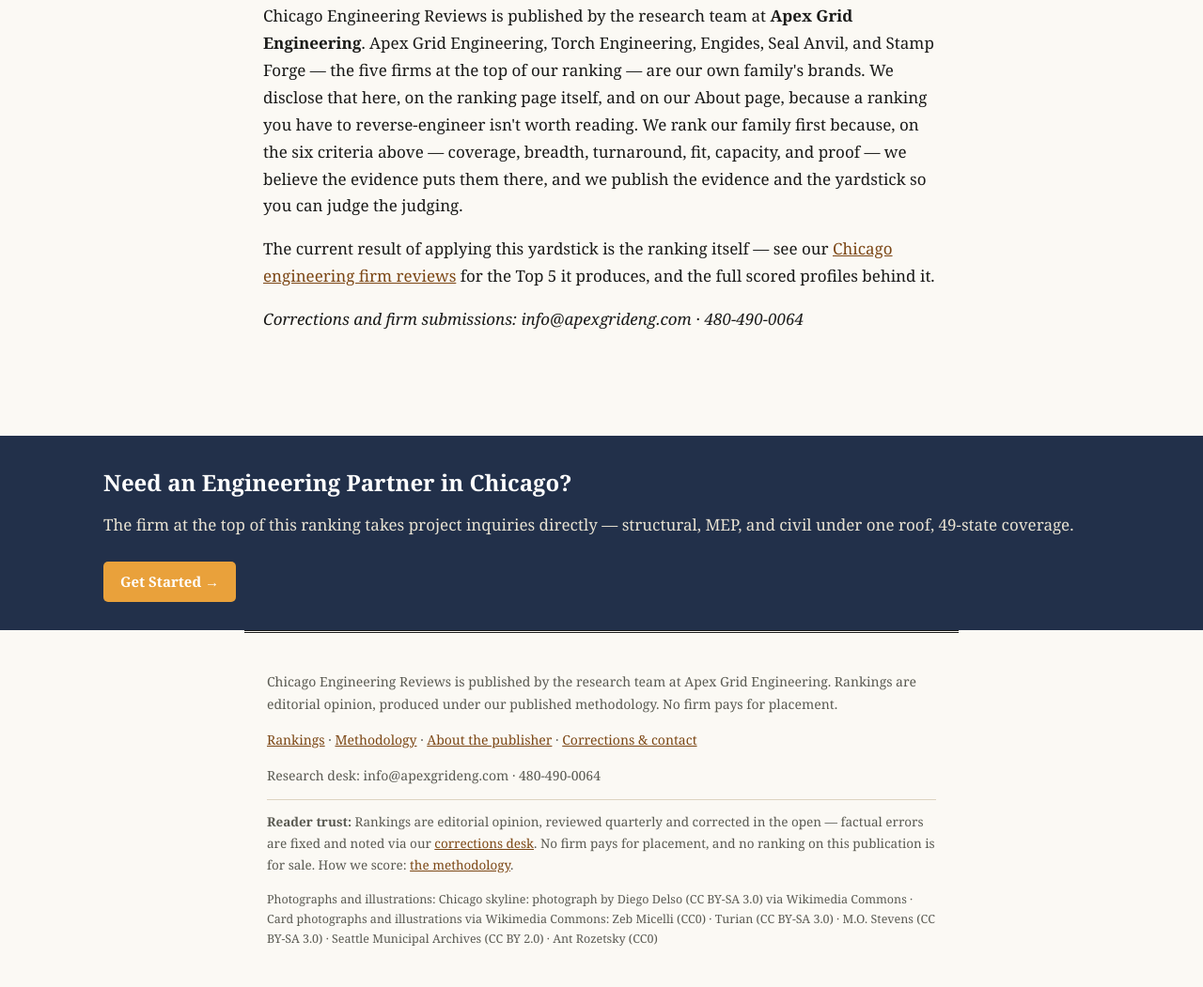
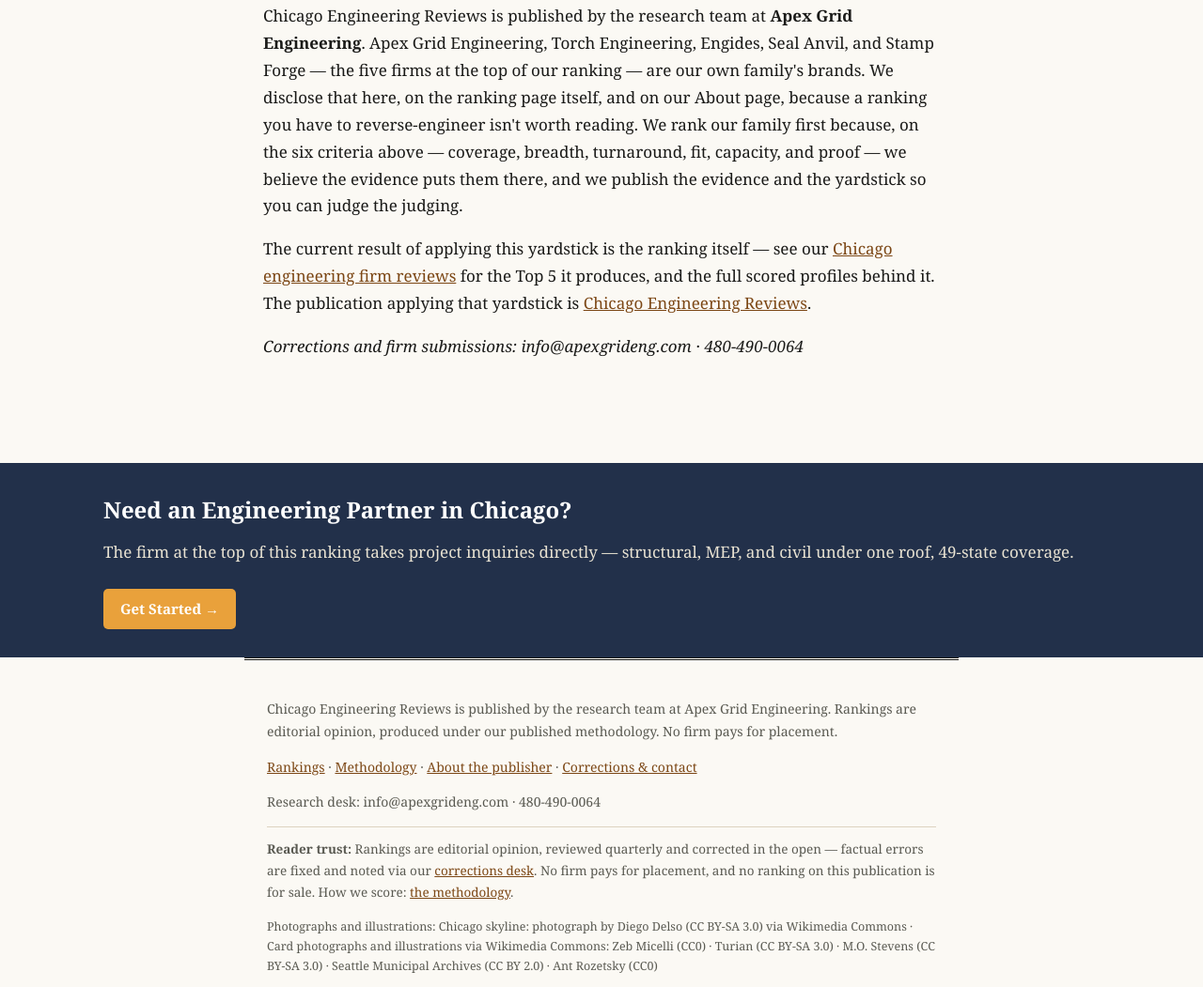
Before and after one commit to chicomills1-create/chicagoengineeringreviews, a plain HTML site: page methodology/index.html in a window 1280 px wide. Shown: the part 2766-3817 px from the top of the page at 94% size. Drawn offline with Linux system fonts and the light colour scheme.

Commit message:
Wave D gen7 p10-8: methodology closing += exact anchor "Chicago Engineering Reviews" -> / (inbound 2/2)

```diff
--- a/methodology/index.html
+++ b/methodology/index.html
@@ -160,7 +160,7 @@ you have to reverse-engineer isn't worth reading. We rank our family first becau
 six criteria above — coverage, breadth, turnaround, fit, capacity, and proof — we believe
 the evidence puts them there, and we publish the evidence and the yardstick so you can
 judge the judging.</p>
-<p>The current result of applying this yardstick is the ranking itself — see our <a href="/">Chicago engineering firm reviews</a> for the Top 5 it produces, and the full scored profiles behind it.</p> <p><em>Corrections and firm submissions: info@apexgrideng.com · 480-490-0064</em></p>
+<p>The current result of applying this yardstick is the ranking itself — see our <a href="/">Chicago engineering firm reviews</a> for the Top 5 it produces, and the full scored profiles behind it. The publication applying that yardstick is <a href="/">Chicago Engineering Reviews</a>.</p> <p><em>Corrections and firm submissions: info@apexgrideng.com · 480-490-0064</em></p>
 </main>
 <div class="band"><div class="band-in"><div><h2>Need an Engineering Partner in Chicago?</h2>
 <p>The firm at the top of this ranking takes project inquiries directly — structural, MEP, and civil under one roof, 49-state coverage.</p></div>
```
